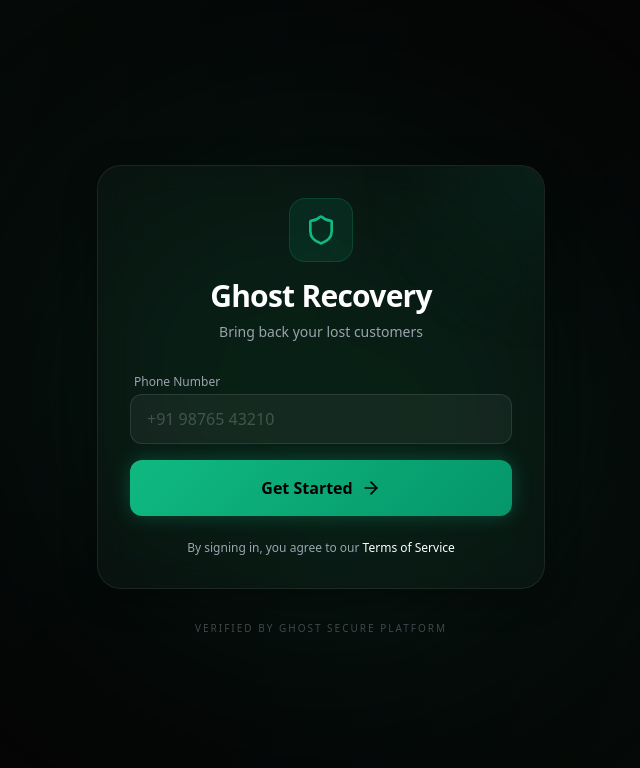
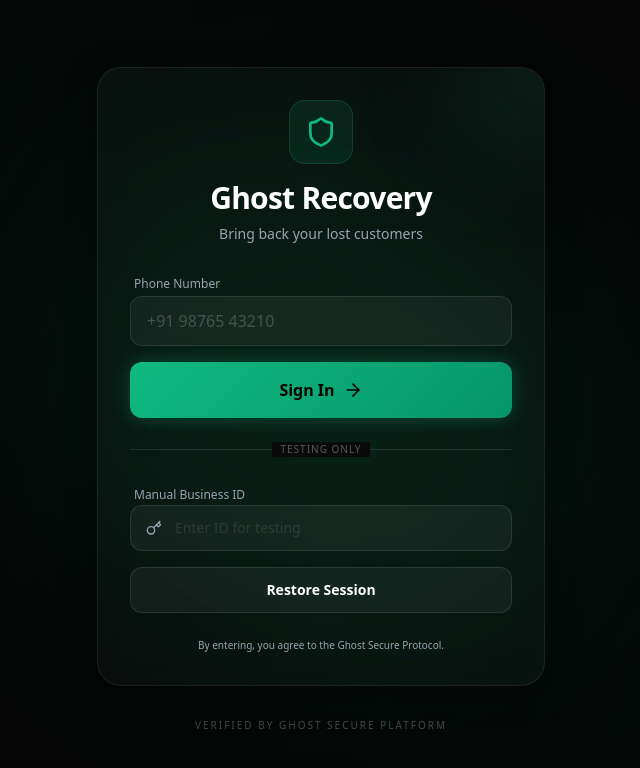
Before and after one commit to rajaganapathy235/ghost-recovery-saas, a Next.js app: page /login in a window 1280 px wide. Shown: the top 768 px of the page, without its empty margins (319-959 px from the left). Built offline with nearby package versions, Linux system fonts and the light colour scheme.

Commit message:
Fix: Add session persistence and test authentication mode

```diff
--- a/src/app/login/page.tsx
+++ b/src/app/login/page.tsx
@@ -1,7 +1,20 @@
-import { LucideShield, LucideArrowRight } from "lucide-react";
+'use client';
+
+import React, { useState } from 'react';
+import { LucideShield, LucideArrowRight, LucideKey } from "lucide-react";
 import Link from "next/link";
+import { useRouter } from "next/navigation";
 
 export default function LoginPage() {
+  const [testId, setTestId] = useState('');
+  const router = useRouter();
+
+  const handleTestLogin = () => {
+    if (!testId) return;
+    localStorage.setItem('ghost_business_id', testId);
+    router.push('/');
+  };
+
   return (
     <div className="min-h-screen flex items-center justify-center p-4">
       {/* Background Glow */}
@@ -20,7 +33,8 @@ export default function LoginPage() {
             <p className="text-muted-foreground text-sm mt-2">Bring back your lost customers</p>
           </div>
 
-          <div className="space-y-4 relative">
+          <div className="space-y-6 relative">
+            <div className="space-y-4">
               <div>
                 <label className="text-xs font-medium text-muted-foreground ml-1 mb-1 block">Phone Number</label>
                 <input
@@ -31,16 +45,44 @@ export default function LoginPage() {
               </div>
 
               <Link
-              href="/onboarding"
+                href="/"
                 className="w-full primary-gradient text-black font-bold py-4 rounded-xl flex items-center justify-center gap-2 hover:opacity-90 transition-all group shadow-[0_0_20px_rgba(16,185,129,0.3)]"
               >
-              Get Started
+                Sign In
                 <LucideArrowRight className="w-5 h-5 group-hover:translate-x-1 transition-transform" />
               </Link>
+            </div>
 
-            <div className="text-center mt-6">
-              <p className="text-xs text-muted-foreground">
-                By signing in, you agree to our <span className="text-white hover:underline cursor-pointer transition-all">Terms of Service</span>
+            <div className="relative">
+              <div className="absolute inset-0 flex items-center"><div className="w-full border-t border-white/10"></div></div>
+              <div className="relative flex justify-center text-[10px] uppercase tracking-widest text-muted-foreground/50 bg-transparent"><span className="px-2 bg-[#0A0A0A]">Testing Only</span></div>
+            </div>
+
+            <div className="space-y-4">
+              <div className="space-y-2">
+                <label className="text-xs font-medium text-muted-foreground ml-1">Manual Business ID</label>
+                <div className="relative">
+                  <LucideKey className="absolute left-4 top-1/2 -translate-y-1/2 w-4 h-4 text-muted-foreground" />
+                  <input
+                    type="text"
+                    value={testId}
+                    onChange={(e) => setTestId(e.target.value)}
+                    placeholder="Enter ID for testing"
+                    className="w-full bg-white/5 border border-white/10 rounded-xl pl-11 pr-4 py-3 text-sm text-white placeholder:text-white/10 focus:outline-none focus:ring-1 focus:ring-primary/30 transition-all"
+                  />
+                </div>
+              </div>
+              <button
+                onClick={handleTestLogin}
+                className="w-full bg-white/5 border border-white/10 text-white py-3 rounded-xl text-sm font-bold hover:bg-white/10 transition-all"
+              >
+                Restore Session
+              </button>
+            </div>
+
+            <div className="text-center">
+              <p className="text-[10px] text-muted-foreground leading-relaxed">
+                By entering, you agree to the Ghost Secure Protocol.
               </p>
             </div>
           </div>
--- a/src/components/HomeContent.tsx
+++ b/src/components/HomeContent.tsx
@@ -20,11 +20,32 @@ import {
 
 export default function HomeContent() {
   const [businessId, setBusinessId] = useState<string | null>(null);
+  const [isReady, setIsReady] = useState(false);
+
+  // Persistence Hook
+  useEffect(() => {
+    const savedId = localStorage.getItem('ghost_business_id');
+    if (savedId) {
+      setBusinessId(savedId);
+    }
+    setIsReady(true);
+  }, []);
+
+  const handleSetBusiness = (id: string | null) => {
+    setBusinessId(id);
+    if (id) {
+      localStorage.setItem('ghost_business_id', id);
+    } else {
+      localStorage.removeItem('ghost_business_id');
+    }
+  };
+
+  if (!isReady) return null; // Prevent flash of onboarding
 
   if (!businessId) {
     return (
       <div className="min-h-screen flex flex-col items-center justify-center p-4">
-        <Onboarding onComplete={(id) => setBusinessId(id)} />
+        <Onboarding onComplete={(id) => handleSetBusiness(id)} />
       </div>
     );
   }
@@ -135,7 +156,7 @@ export default function HomeContent() {
         {/* Demo info */}
         <div className="pt-4 text-center">
            <button
-              onClick={() => setBusinessId(null)}
+              onClick={() => handleSetBusiness(null)}
               className="text-[10px] text-muted-foreground/30 hover:text-rose-500 transition-colors uppercase tracking-widest font-bold"
             >
               Reset Environment
```
Also changed, not shown: 1 other file (tests, documents, lock files or other folders). Lines whose indentation alone changed are shown as unchanged.
